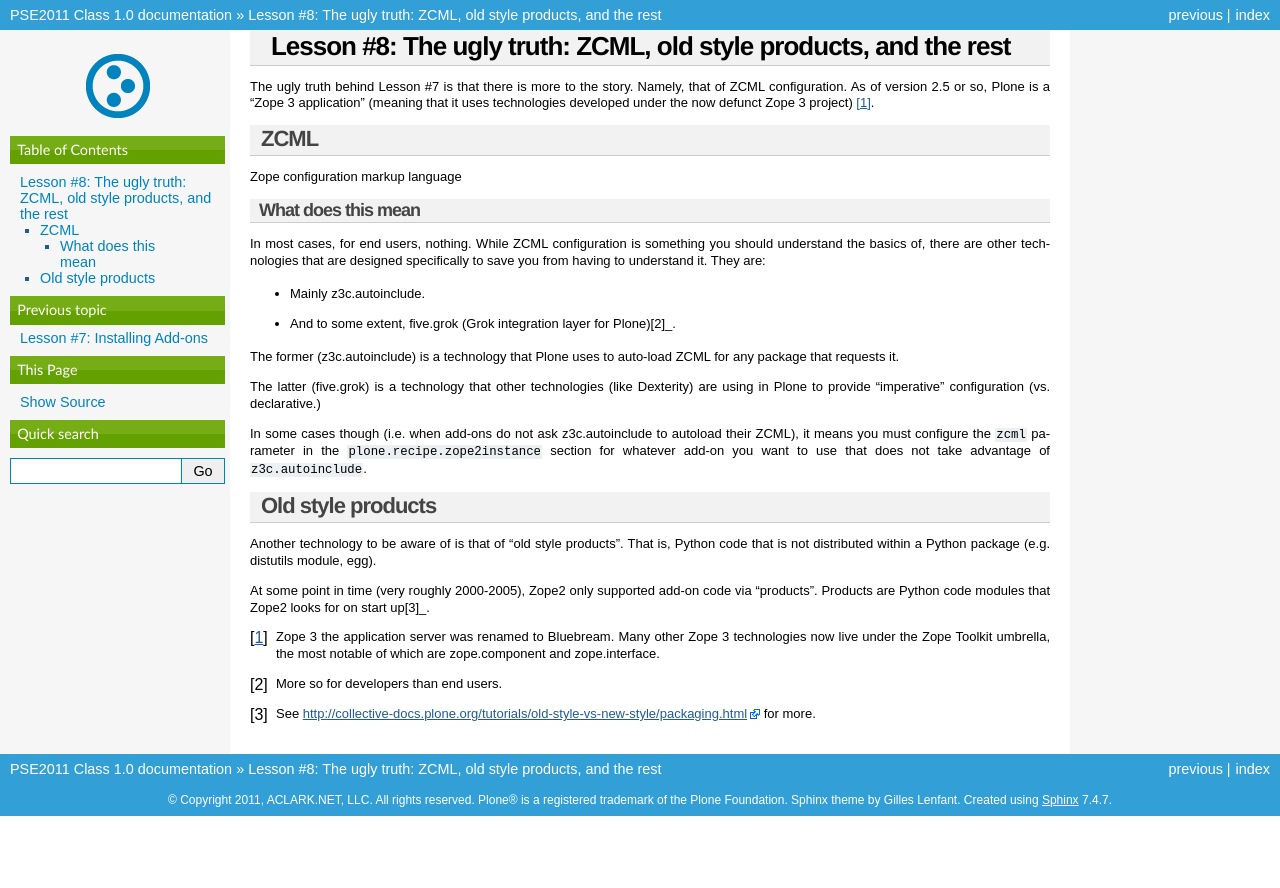
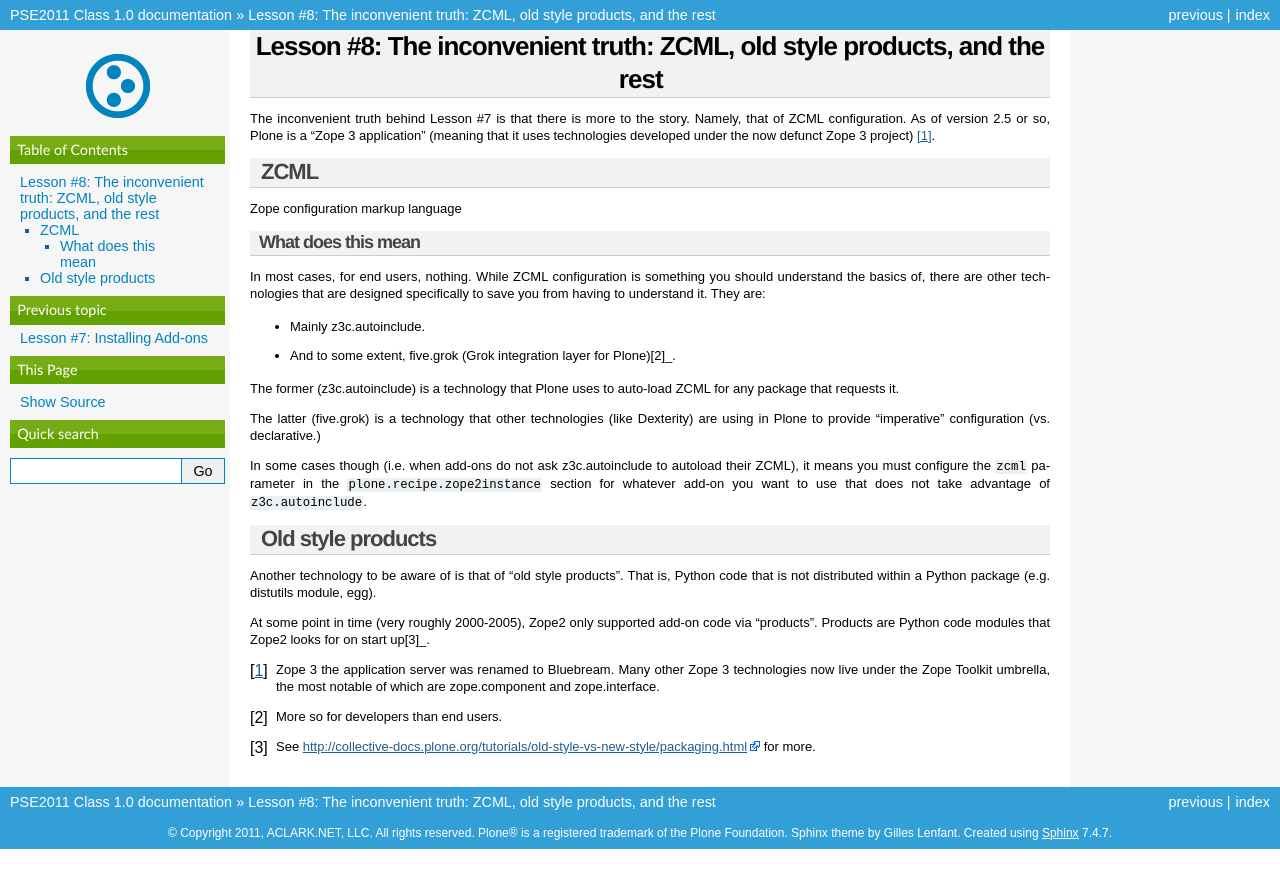
Before and after one commit to aclark4life/PSE2011, a Sphinx documentation site: the page built from docs/8.rst, in a window 1280 px wide. Shown: the top 888 px of the page. Built offline with Sphinx 7.4.7, drawn with Linux system fonts in a browser that asks for light colours.

Commit message:
Update docs

```diff
--- a/docs/8.rst
+++ b/docs/8.rst
@@ -1,8 +1,8 @@
 
-Lesson #8: The ugly truth: ZCML, old style products, and the rest
-=================================================================
+Lesson #8: The inconvenient truth: ZCML, old style products, and the rest
+=========================================================================
 
-The ugly truth behind Lesson #7 is that there is more to the story. Namely, that of ZCML configuration. As of version 2.5 or so, Plone is a "Zope 3 application" (meaning that it uses technologies developed under the now defunct Zope 3 project) [1]_.
+The inconvenient truth behind Lesson #7 is that there is more to the story. Namely, that of ZCML configuration. As of version 2.5 or so, Plone is a "Zope 3 application" (meaning that it uses technologies developed under the now defunct Zope 3 project) [1]_.
 
 ZCML
 ----
```
